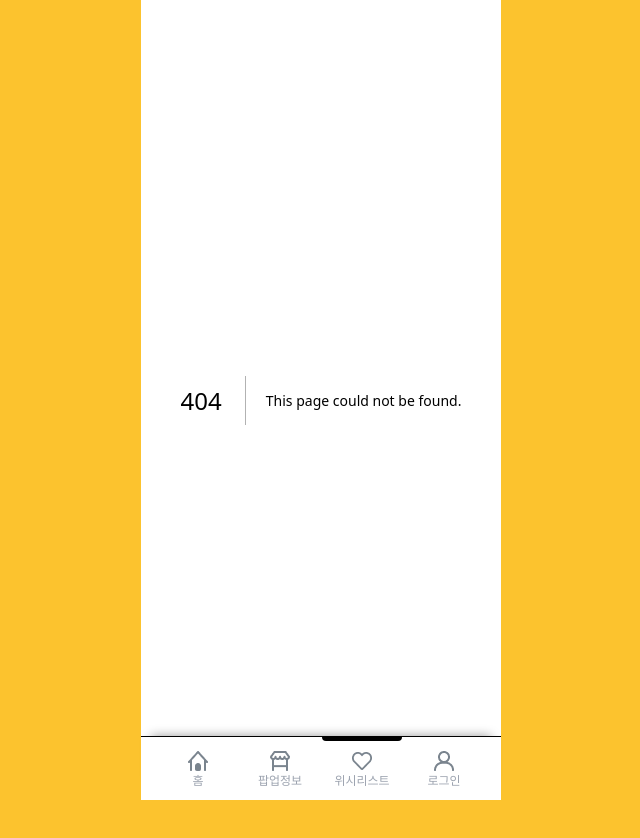
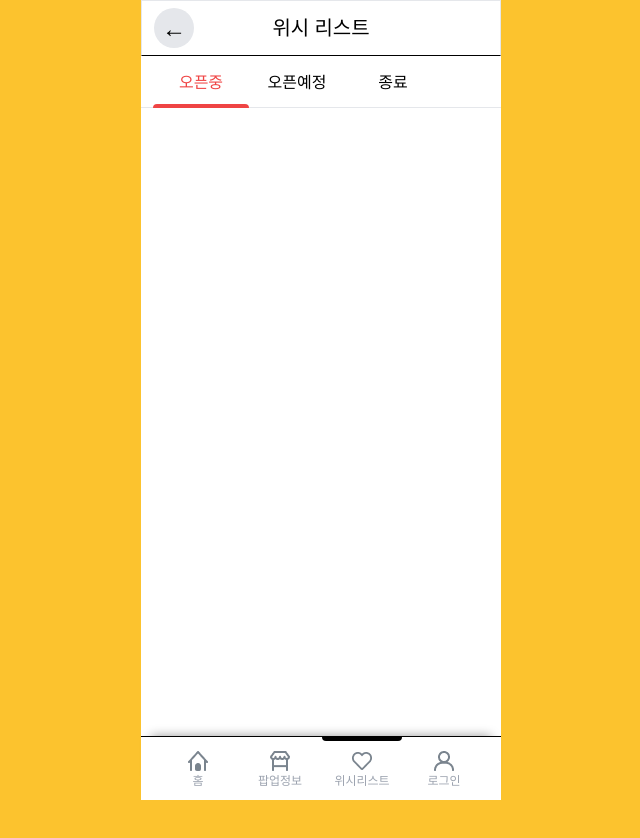
Before and after one commit to PaKiLeKa/gagopop-FE, a Next.js app: page /wishlist/id in a window 1280 px wide. Before the commit this address had no page. Shown: the top 838 px of the page, without its empty margins (319-959 px from the left). Before the commit the page ends 800 px from the top, so only its background shows below. Built offline with nearby package versions, Linux system fonts and the light colour scheme.

Commit message:
:sparkles: Feat : wishlist page
사용자별 위시리스트 페이지

```diff
--- a/src/app/wishlist/page.tsx
+++ b/src/app/wishlist/[id]/page.tsx
@@ -2,22 +2,25 @@
 
 import { Tabs, TabsContent, TabsList, TabsTrigger } from '@/components/ui/tabs';
 import PopupCard from '@/components/card/PopupCard';
-import Link from 'next/link';
 import { useState } from 'react';
+import { useRouter } from 'next/navigation';
 
 export default function Wishlist() {
   const [activeTab, setActiveTab] = useState<string>('open');
+  const router = useRouter();
 
   return (
     <div className='h-[100vh]'>
       <div className='relative flex justify-center items-center w-full h-14 px-1 py-2 border border-b-black'>
-        <Link
-          href={'/'}
-          className='absolute left-3 flex justify-center items-center bg-gray-200 rounded-full aspect-square h-10 mr-1 hover:bg-gray-100'
+        <div
+          onClick={() => {
+            router.back();
+          }}
+          className='absolute left-3 flex justify-center items-center bg-gray-200 rounded-full aspect-square h-10 mr-1 cursor-pointer hover:bg-gray-100'
         >
           <div className='text-2xl'>←</div>
-        </Link>
-        <span className='text-xl'>위시리스트</span>
+        </div>
+        <span className='text-xl'>위시 리스트</span>
       </div>
       <Tabs defaultValue='open' className='w-full h-full overflow-auto '>
         <TabsList className='flex justify-start w-full h-[52px] rounded-none border-b border-b-gray-200 bg-white'>
@@ -30,8 +33,7 @@ export default function Wishlist() {
           >
             {activeTab === 'open' ? (
               <>
-                <div className='absolute top-[43px] w-full border-b-8 rounded-full border-red-500'></div>
-                <div className='absolute top-[47px] w-full border-b-8 border-white'></div>
+                <div className='absolute top-[43px] w-full h-1 rounded-[50px_50px_0_0] bg-red-500'></div>
               </>
             ) : null}
             오픈중
@@ -45,8 +47,7 @@ export default function Wishlist() {
           >
             {activeTab === 'openyet' ? (
               <>
-                <div className='absolute top-[43px] w-full border-b-8 rounded-full border-red-500'></div>
-                <div className='absolute top-[47px] w-full border-b-8 border-white'></div>
+                <div className='absolute top-[43px] w-full h-1 rounded-[50px_50px_0_0] bg-red-500'></div>
               </>
             ) : null}
             오픈예정
@@ -60,8 +61,7 @@ export default function Wishlist() {
           >
             {activeTab === 'end' ? (
               <>
-                <div className='absolute top-[43px] w-full border-b-8 rounded-full border-red-500'></div>
-                <div className='absolute top-[47px] w-full border-b-8 border-gray-200'></div>
+                <div className='absolute top-[43px] w-full h-1 rounded-[50px_50px_0_0] bg-red-500'></div>
               </>
             ) : null}
             종료
@@ -82,7 +82,7 @@ export default function Wishlist() {
           </div>
         </TabsContent>
         <TabsContent value='end'>
-          <div className='flex items-center h-[42px] pl-3 -mt-2 -mb-3 text-xs bg-gray-200 text-gray-500 z-10'>
+          <div className='flex items-center h-[42px] pl-3 -mt-2 -mb-3 text-xs bg-gray-200 text-gray-500'>
             종료된 팝업스토어는<span className='font-bold text-black'>&nbsp;30일 후에&nbsp;</span>
             자동으로 사라집니다.
           </div>
```
